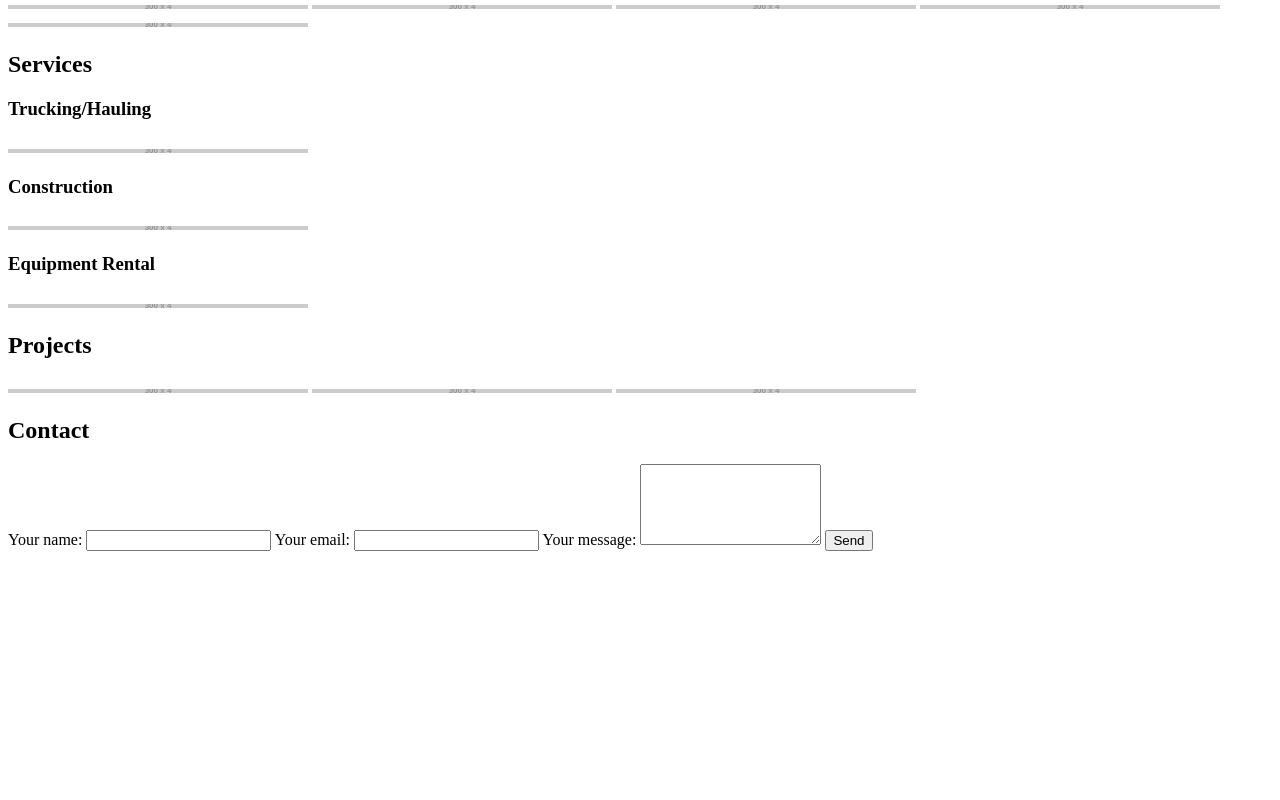
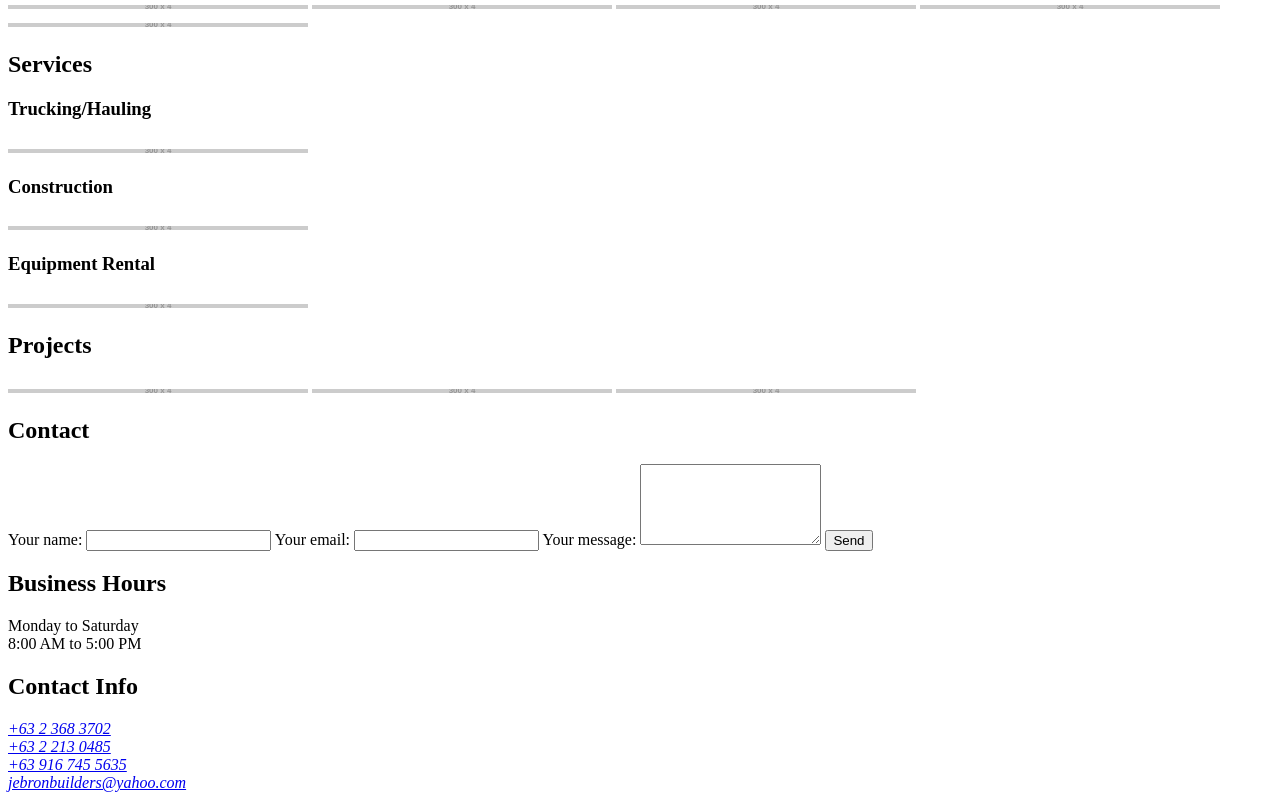
Before and after one commit to golden-devs/jebron-builders-website, a plain HTML site: page src/index.html in a window 1280 px wide. Shown: the part 423-1223 px from the top of the page. Before the commit the page ends 982 px from the top, so only its background shows below. Drawn offline with Linux system fonts and the light colour scheme; placeholder pictures from the web are drawn by us.

Commit message:
Add page footer

```diff
--- a/src/index.html
+++ b/src/index.html
@@ -100,5 +100,29 @@
         <input type="hidden" name="_subject" value="Inquiry">
         <button type="submit">Send</button>
     </section>
+
+    <footer>
+      <div>
+        <!-- TODO Add logo with name here. -->
+      </div>
+
+      <div>
+        <h2>Business Hours</h2>
+        <p>
+          Monday to Saturday<br>
+          <time datetime="08:00">8:00 AM</time> to <time datetime="17:00">5:00 PM</time>
+        </p>
+      </div>
+
+      <div>
+        <h2>Contact Info</h2>
+        <address>
+          <a href="tel:+6323683702">+63 2 368 3702</a><br>
+          <a href="tel:+6322130485">+63 2 213 0485</a><br>
+          <a href="tel:+639167455635">+63 916 745 5635</a><br>
+          <a href="mailto:jebronbuilders@yahoo.com">jebronbuilders@yahoo.com</a>
+        </address>
+      </div>
+    </footer>
   </body>
 </html>
```
